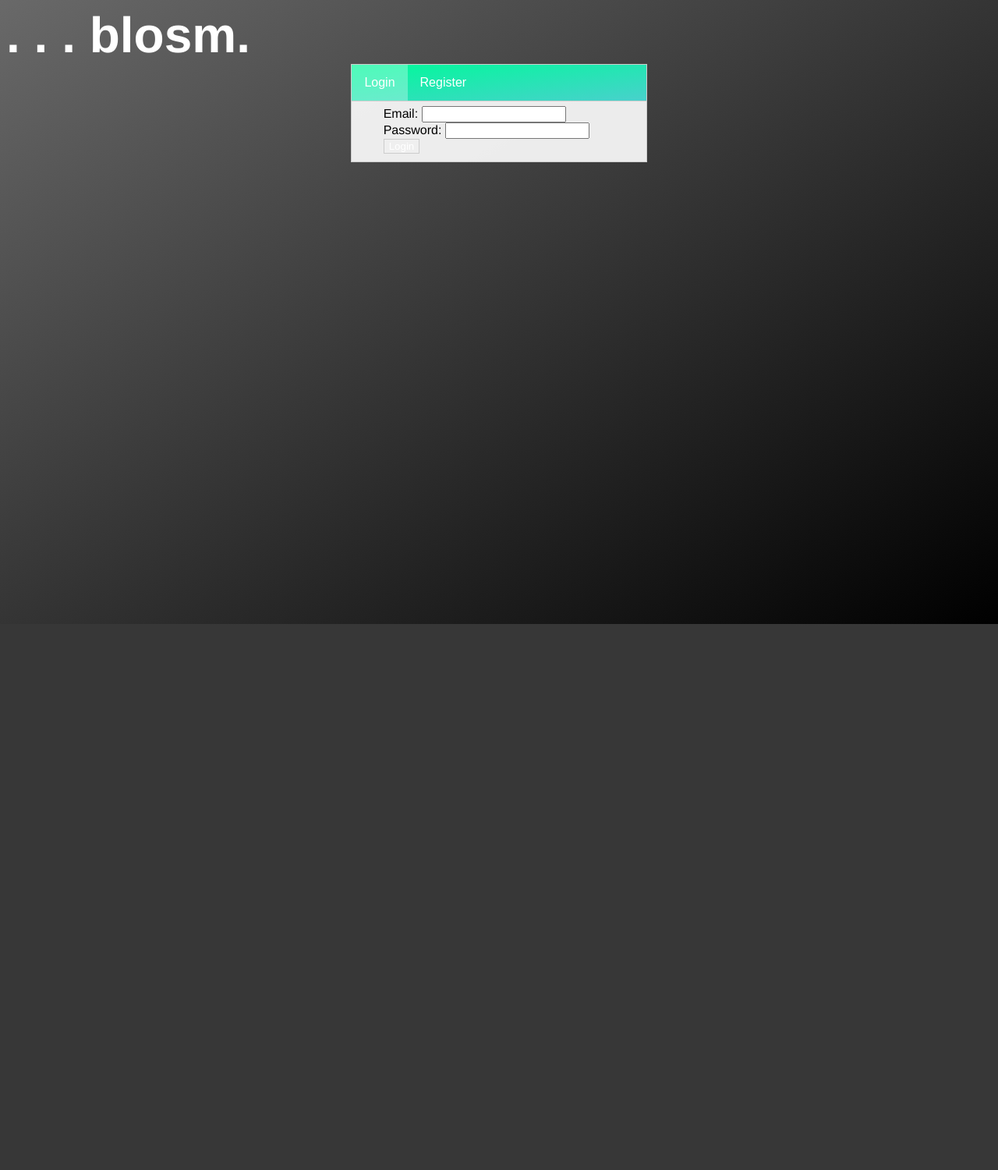
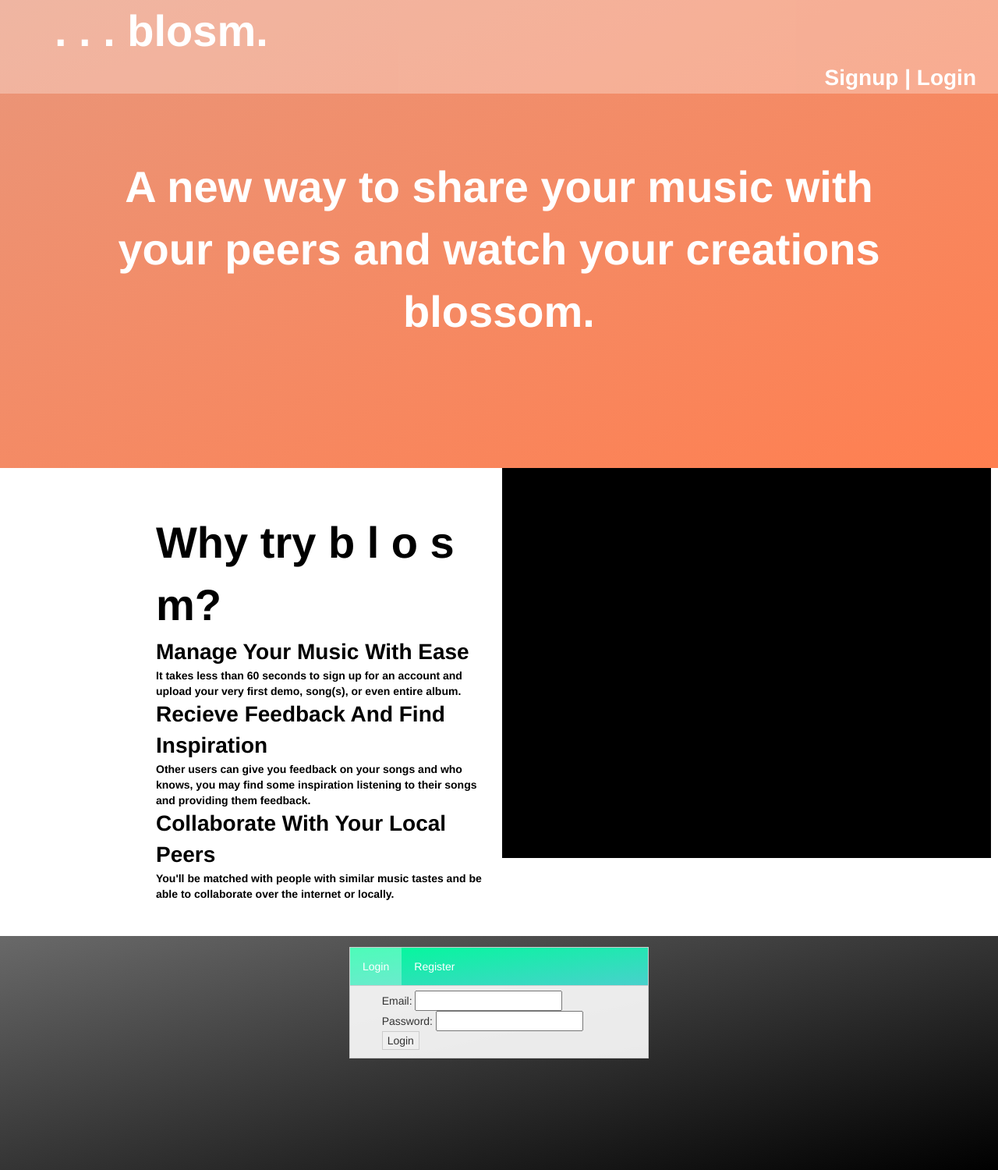
Before and after one commit to lunamaecampos/blosm, a Django app: page / in a window 1280 px wide. Shown: the whole page at 78% size. Before the commit the page ends 800 px from the top, so only its background shows below. Run offline with Django 3.2, Linux system fonts and the light colour scheme; parts of the project's set-up code (start-up, migrations or seed data) failed here and were passed over; some libraries are stand-ins or nearby versions.

Commit message:
landing page updates

```diff
--- a/apps/blosm_app/static/blosm_app/css/style.css
+++ b/apps/blosm_app/static/blosm_app/css/style.css
@@ -1,12 +1,13 @@
 body {
   font-family: "Helvetica", sans-serif;
+  margin: 0;
 }
 h1{
   color: white;
   font-weight: bold;
 }
-html{
-  min-height: 100%;
+#wrapper{
+  height: 300px;
   background: linear-gradient(to bottom right, dimgrey, black);
 }
 p {
--- a/apps/blosm_app/templates/blosm_app/index.html
+++ b/apps/blosm_app/templates/blosm_app/index.html
@@ -6,9 +6,33 @@
     {% load static %}
     {% load staticfiles %}
     <link rel="stylesheet" href="{% static 'blosm_app/css/style.css' %}" media="screen" title="no title" charset="utf-8">
+    <link rel="stylesheet" href="//maxcdn.bootstrapcdn.com/bootstrap/3.3.5/css/bootstrap.min.css">
+    <meta name="viewport" content="width=device-width, initial-scale=1">
+    <script src="https://ajax.googleapis.com/ajax/libs/jquery/3.2.1/jquery.min.js"></script>
   </head>
   <body>
-    <div style="font-size:4em; color:white; font-weight:bolder;">. . . blosm.</div>
+    <div style="color:white; font-weight:bolder; width:100%; padding-left:1em; background:rgba(255, 255, 255, .3); position:fixed;">
+      <div style="font-size:4em; padding-left:1em; ext-align:left;">. . . blosm.</div>
+      <div style="font-size:2em; text-align:right; margin-right:1em;">
+        <a href="/loginpage" style="text-decoration:none; color:white;"> Signup</a> | <a href="/loginpage" style="text-decoration:none; color:white;"> Login</a>
+      </div>
+    </div>
+    <div id="lander" style="width:100%; height:600px; background: linear-gradient(to bottom right, darksalmon, coral); text-align:center">
+      <div style="color:white; font-size:4em; font-weight:bold; padding-top: 200px; padding-left:10%; padding-right:10%;">A new way to share your music with your peers and watch your creations blossom.</div>
+    </div>
+    <div id="aboutblosm" style="width:100%; height:600px; background-color:white;">
+      <div id="about" style="display:inline-block; width:50%; height:500px; vertical-align:top; padding-left:200px; padding-right:1em;">
+        <div style="display:block; font-size:4em; font-weight:bold; color:black; padding-top:1em;">Why try b l o s m?</div>
+        <div style="display:block; font-size:2em; font-weight:bold; color:black;">Manage Your Music With Ease</div>
+        <div style="display:block; font-size:1em; font-weight:bold; color:black;">It takes less than 60 seconds to sign up for an account and upload your very first demo, song(s), or even entire album.</div>
+        <div style="display:block; font-size:2em; font-weight:bold; color:black;">Recieve Feedback And Find Inspiration</div>
+        <div style="display:block; font-size:1em; font-weight:bold; color:black;">Other users can give you feedback on your songs and who knows, you may find some inspiration listening to their songs and providing them feedback.</div>
+        <div style="display:block; font-size:2em; font-weight:bold; color:black;">Collaborate With Your Local Peers</div>
+        <div style="display:block; font-size:1em; font-weight:bold; color:black;">You'll be matched with people with similar music tastes and be able to collaborate over the internet or locally.</div>
+      </div>
+      <div id="try" style=" display:inline-block; width:49%;height:500px; background-color:black;"></div>
+    </div>
+    <div id="wrapper" style="padding-top:1em;">
       <div class="tab">
         <button class="tablinks" onclick="openEventName(event, 'Login')" id="defaultOpen">Login</button>
         <button class="tablinks" onclick="openEventName(event, 'Register')">Register</button>
@@ -37,6 +61,9 @@
           <button>Register</button>
         </form>
       </div>
+    </div>
   </body>
   <script type="text/javascript" src="{% static 'blosm_app/js/login.js'%}"></script>
+  <script type="text/javascript" src="//cdnjs.cloudflare.com/ajax/libs/jquery/2.1.3/jquery.min.js"></script>
+  <script type="text/javascript" src="https://cdnjs.cloudflare.com/ajax/libs/twitter-bootstrap/3.3.5/js/bootstrap.min.js"></script>
 </html>
```
Also changed, not shown: apps/blosm_app/static/blosm_app/js/carousel.js (added, +25 -0 lines). Lines whose indentation alone changed are shown as unchanged.
